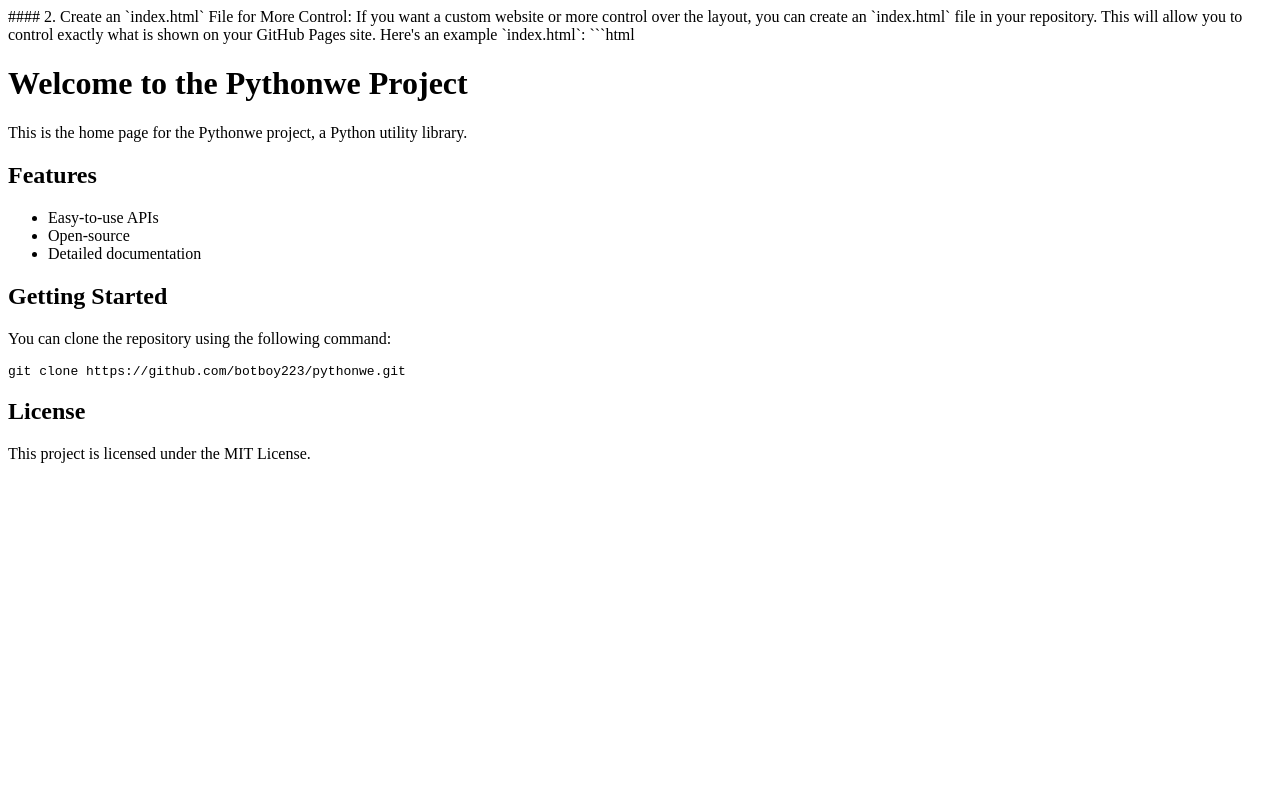
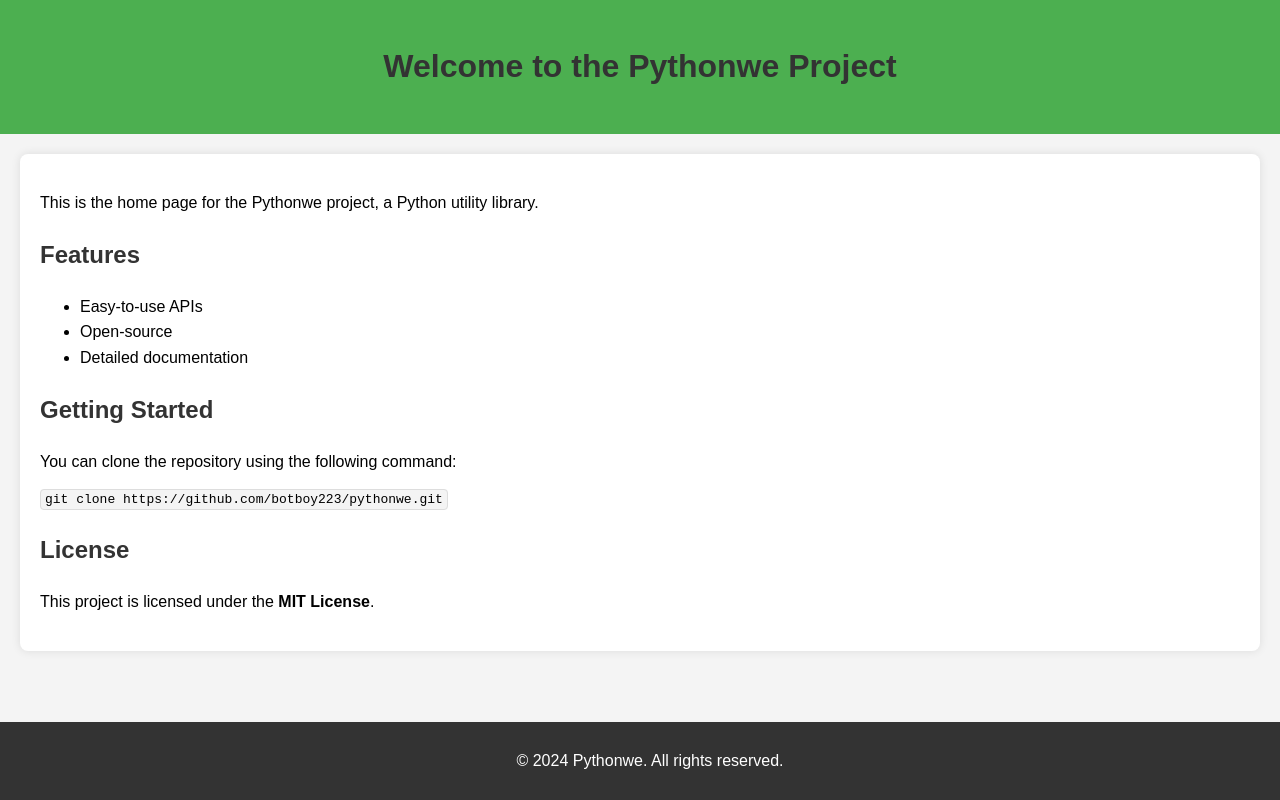
Before and after one commit to botboy223/pythonwe, a plain HTML site: page index.html in a window 1280 px wide. Drawn offline with Linux system fonts and the light colour scheme.

Commit message:
Update index.html

````diff
--- a/index.html
+++ b/index.html
@@ -1,19 +1,56 @@
-
-#### 2. Create an `index.html` File for More Control:
-If you want a custom website or more control over the layout, you can create an `index.html` file in your repository. This will allow you to control exactly what is shown on your GitHub Pages site.
-
-Here's an example `index.html`:
-
-```html
 <!DOCTYPE html>
 <html lang="en">
 <head>
     <meta charset="UTF-8">
     <meta name="viewport" content="width=device-width, initial-scale=1.0">
     <title>Pythonwe Project</title>
+    <style>
+        body {
+            font-family: Arial, sans-serif;
+            line-height: 1.6;
+            background-color: #f4f4f4;
+            margin: 0;
+            padding: 0;
+        }
+        header {
+            background-color: #4CAF50;
+            color: white;
+            padding: 20px;
+            text-align: center;
+        }
+        section {
+            padding: 20px;
+            margin: 20px;
+            background: white;
+            border-radius: 8px;
+            box-shadow: 0 0 10px rgba(0, 0, 0, 0.1);
+        }
+        h1, h2 {
+            color: #333;
+        }
+        footer {
+            text-align: center;
+            padding: 10px;
+            background-color: #333;
+            color: white;
+            position: fixed;
+            width: 100%;
+            bottom: 0;
+        }
+        code {
+            background-color: #f4f4f4;
+            border: 1px solid #ddd;
+            padding: 2px 4px;
+            border-radius: 4px;
+        }
+    </style>
 </head>
 <body>
+    <header>
         <h1>Welcome to the Pythonwe Project</h1>
+    </header>
+
+    <section>
         <p>This is the home page for the Pythonwe project, a Python utility library.</p>
 
         <h2>Features</h2>
@@ -28,6 +65,11 @@
         <pre><code>git clone https://github.com/botboy223/pythonwe.git</code></pre>
 
         <h2>License</h2>
-    <p>This project is licensed under the MIT License.</p>
+        <p>This project is licensed under the <strong>MIT License</strong>.</p>
+    </section>
+
+    <footer>
+        <p>&copy; 2024 Pythonwe. All rights reserved.</p>
+    </footer>
 </body>
 </html>
````
Lines whose indentation alone changed are shown as unchanged.
